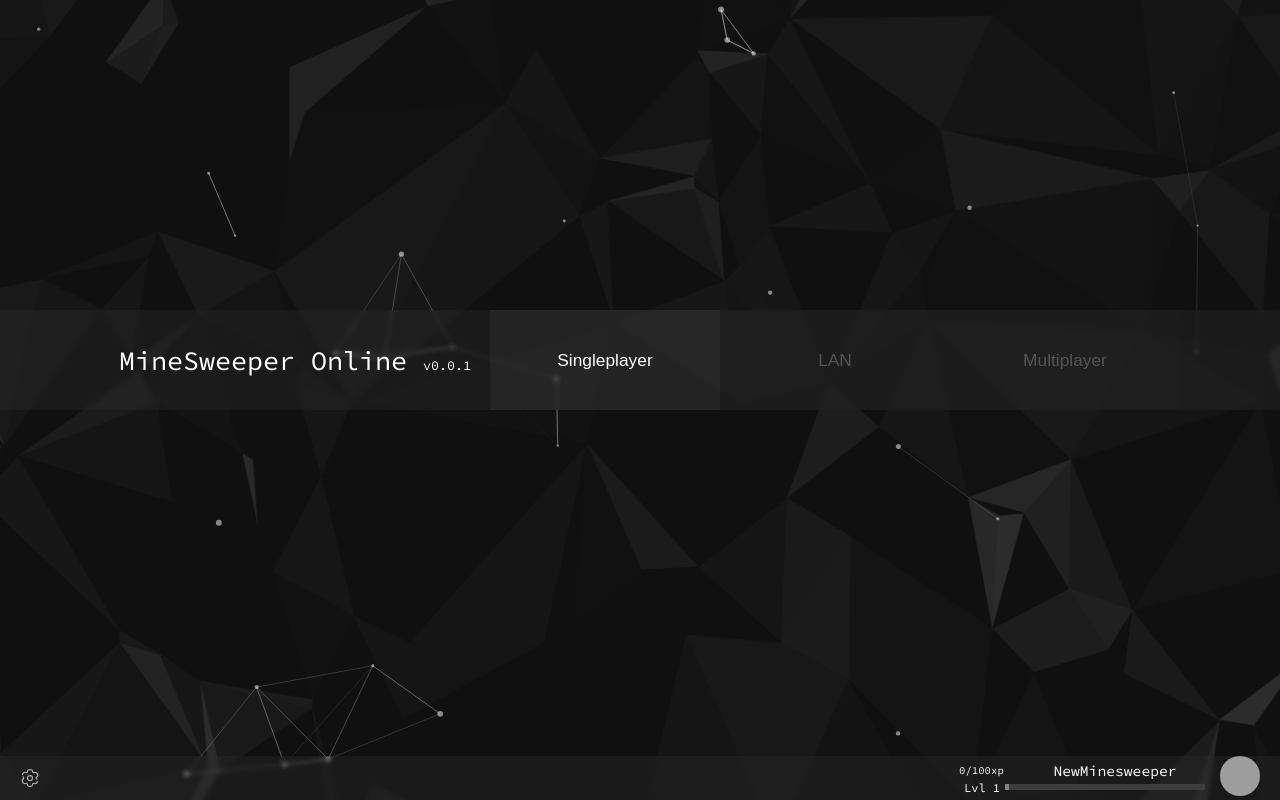
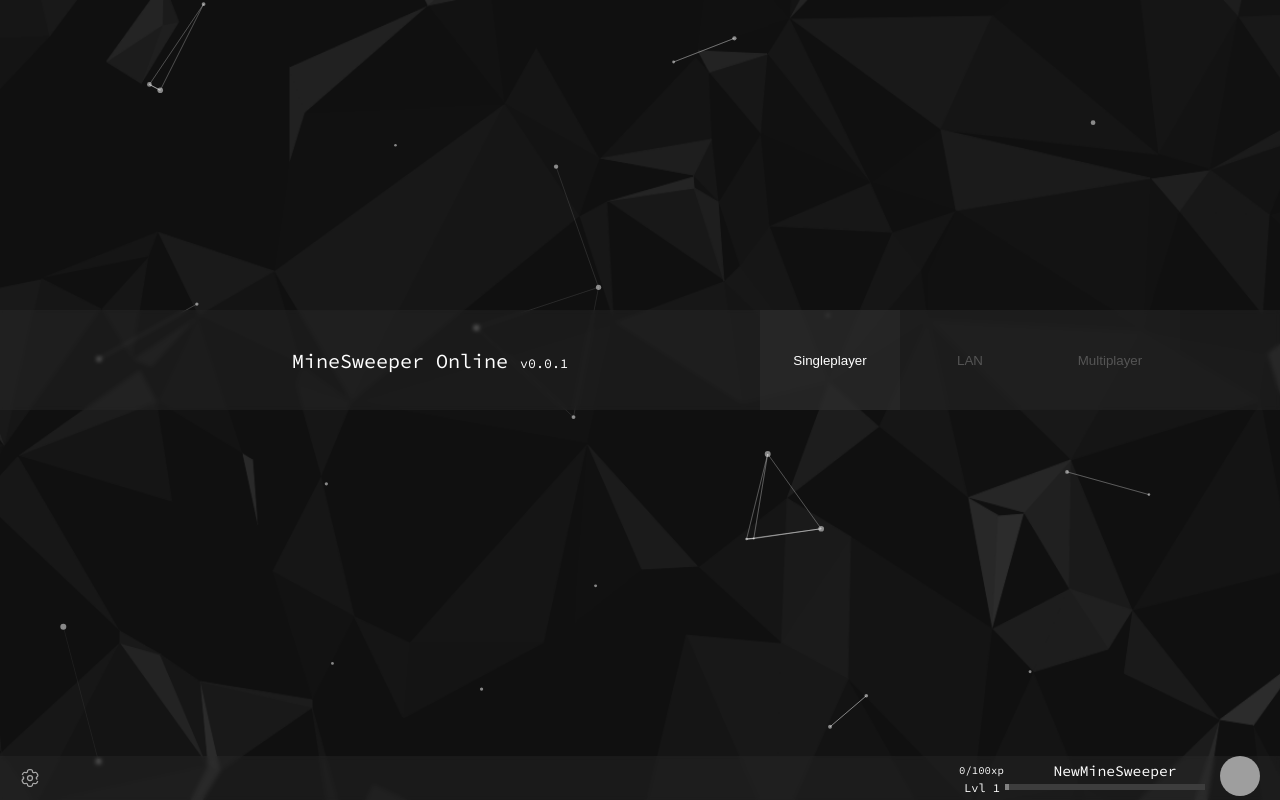
Before and after one commit to Rynn-Lee/MineSweeper, a Next.js app: page / in a window 1280 px wide. Shown: the top 800 px of the page. Built offline with nearby package versions, Linux system fonts and the light colour scheme; grey boxes are pictures that could not be loaded.

Commit message:
Design and optimization
Animations toggle
Some @media for menu
React.memo() for particles
Moved all settings to _app

```diff
--- a/src/components/Loading.tsx
+++ b/src/components/Loading.tsx
@@ -13,6 +13,7 @@ export default function Loading({setters, getters}: any){
       darkTheme: services.localstorage.getItem('darkTheme', true),
       background: services.localstorage.getItem('background', true),
       transparency: services.localstorage.getItem('transparency', true),
+      animations: services.localstorage.getItem('animations', true),
       userData: services.enc.decodeObject(services.localstorage.getItem('userData'))
     }
     if(!getters.settings.darkTheme){
@@ -22,6 +23,7 @@ export default function Loading({setters, getters}: any){
         darkTheme: setts.darkTheme,
         background: setts.background,
         transparency: setts.transparency,
+        animations: setts.animations
       })
       setters.setUserData({
         ...getters.userData,
@@ -31,7 +33,8 @@ export default function Loading({setters, getters}: any){
     }
     document.documentElement.setAttribute("dark-theme", `${setts.darkTheme}`);
     document.documentElement.setAttribute("transparency", `${setts.transparency}`);
-    setTimeout(()=>setters.setIsSetup(), 100)
+    document.documentElement.setAttribute("animations", `${setts.animations}`);
+    setTimeout(()=>setters.setIsSetup(), 500)
   // eslint-disable-next-line react-hooks/exhaustive-deps
   }, [])
 
--- a/src/components/Sidebar.tsx
+++ b/src/components/Sidebar.tsx
@@ -17,6 +17,10 @@ export default function Sidebar({setters, getters}: any){
           <span className={styles.impact}><span data-impact="low">••</span><Toggle state={getters.settings.transparency} fn={setters.toggles.toggleTransparency}/></span>
         </div>
         <div className={styles.option}>
+          <span>Animations</span>
+          <span className={styles.impact}><span data-impact="low">••</span><Toggle state={getters.settings.animations} fn={setters.toggles.toggleAnimations}/></span>
+        </div>
+        <div className={styles.option}>
           <span>Background Image</span>
           <span className={styles.impact}><span data-impact="none">•</span><Toggle state={getters.settings.background} fn={setters.toggles.toggleBackground}/></span>
         </div>
--- a/src/configs/ParticlesBG.js
+++ b/src/configs/ParticlesBG.js
@@ -2,8 +2,9 @@ import Particles from "react-tsparticles"
 import { loadFull } from "tsparticles"
 import ParticlesConfigLight from '@configs/particlesjs-config-light'
 import ParticlesConfigDark from '@configs/particlesjs-config-dark'
+import React from "react"
 
-export default function Particlesbg({darkTheme}){
+function Particlesbg({darkTheme}){
   const loadParticles = async (main) => await loadFull(main)
 
   return(
@@ -15,3 +16,5 @@ export default function Particlesbg({darkTheme}){
     </div>
   )
 }
+
+export const MemoizedParticles = React.memo(Particlesbg)
--- a/src/layouts/AppLayout.tsx
+++ b/src/layouts/AppLayout.tsx
@@ -2,28 +2,10 @@ import Head from "next/head";
 import styles from '@styles/applayout.module.sass'
 import BottomBar from "@/components/BottomBar";
 import Sidebar from "@/components/Sidebar";
-import { useState } from 'react'
 import Loading from "@/components/Loading";
-import { useObserver } from "@/hooks/useObserver";
 import AccountSettings from "@/components/Bottombar/AccountSettings";
 
-export default function AppLayout({children, setSettings, settings, toggles, setIsSetup, isSetup}: any){
-  const [windows, setWindows] = useState({
-    settings: false,
-    account: false
-  })
-  const [userData, setUserData] = useState({
-    accountName: 'NewMinesweeper',
-    experience: 0,
-    xpNeeded: 100,
-    xpLeft: 0,
-    lvl: 0,
-    image: ''
-  })
-
-  const setters = {setWindows, toggles, setSettings, setIsSetup, setUserData}
-  const getters = {windows, settings, userData}
-  const observer = useObserver(userData, "userData", true)
+export default function AppLayout({children, toggles, setters, getters}: any){
 
   return(
     <>
@@ -32,8 +14,8 @@ export default function AppLayout({children, setSettings, settings, toggles, set
         <meta name="description" content="Generated by create next app" />
         <meta name="viewport" content="width=device-width, initial-scale=1" />
       </Head>
-      {isSetup ? <Loading setters={setters} getters={getters}/> : <></>}
-      {settings.background ? <div className={styles.background}/> : <></>}
+      {getters.isSetup ? <Loading setters={setters} getters={getters}/> : <></>}
+      {getters.settings.background ? <div className={styles.background}/> : <></>}
       <div className={styles.content}>
         <Sidebar
           setters={setters}
--- a/src/pages/_app.tsx
+++ b/src/pages/_app.tsx
@@ -1,42 +1,63 @@
-import Particlesbg from '@/configs/ParticlesBG'
+import AppLayout from '@/layouts/AppLayout'
+import type { AppProps } from 'next/app'
+import { MemoizedParticles } from '@/configs/ParticlesBG'
+import { useObserver } from '@/hooks/useObserver'
 import { useToggles } from '@/hooks/useToggles'
-import AppLayout from '@/layouts/AppLayout'
+import { useState } from 'react'
 import '@/styles/index.sass'
-import type { AppProps } from 'next/app'
-import { useState } from 'react'
 
 interface settings {
   particles?: boolean | null
   darkTheme?: boolean | null
   background?: boolean | null
   transparency?: boolean | null
+  animations?: boolean | null
+}
+interface windows {
+  settings?: boolean | null
+  account?: boolean | null
+}
+interface userData {
+  accountName?: string,
+  experience?: number,
+  xpNeeded?: number,
+  xpLeft?: number,
+  lvl?: number,
+  image?: string
 }
 
 export default function App({ Component, pageProps }: AppProps) {
   const toggle: any = useToggles()
   const [isSetup, setIsSetup] = useState(true)
-  const [settings, setSettings] = useState<settings>({
-    particles: null,
-    darkTheme: null,
-    background: null,
-    transparency: null
+  const [settings, setSettings] = useState<settings>({})
+  const [windows, setWindows] = useState<windows>({})
+  const [userData, setUserData] = useState<userData>({
+    accountName: 'NewMineSweeper',
+    experience: 0,
+    xpNeeded: 100,
+    xpLeft: 0,
+    lvl: 1,
+    image: ''
   })
 
   const [toggles] = useState({
     toggleParticles: ()=>setSettings((prevSettings) => ({...prevSettings, particles: toggle.toggle(prevSettings.particles, 'particles')})),
     toggleTheme: ()=>setSettings((prevSettings) => ({...prevSettings, darkTheme: toggle.toggle(prevSettings.darkTheme, 'darkTheme', 'dark-theme')})),
     toggleBackground: ()=>setSettings((prevSettings) => ({...prevSettings, background: toggle.toggle(prevSettings.background, 'background')})),
-    toggleTransparency: ()=>setSettings((prevSettings) => ({...prevSettings, transparency: toggle.toggle(prevSettings.transparency, 'transparency', 'transparency')}))
+    toggleTransparency: ()=>setSettings((prevSettings) => ({...prevSettings, transparency: toggle.toggle(prevSettings.transparency, 'transparency', 'transparency')})),
+    toggleAnimations: ()=>setSettings((prevSettings) => ({...prevSettings, animations: toggle.toggle(prevSettings.animations, 'animations', 'animations')}))
   })
+
+  const setters = {setWindows, toggles, setSettings, setIsSetup: ()=>setIsSetup(false), setUserData}
+  const getters = {windows, settings, userData, isSetup}
+  const observer = useObserver(userData, "userData", true)
 
   return(
     <AppLayout
       toggles={toggles}
-      settings={settings}
-      setSettings={setSettings}
-      isSetup={isSetup}
-      setIsSetup={()=>setIsSetup(false)}>
-      {settings.particles ? <Particlesbg darkTheme={settings.darkTheme}/> : <></>}
+      setters={setters}
+      getters={getters}>
+      {settings.particles ? <MemoizedParticles darkTheme={settings.darkTheme}/> : <></>}
       <Component {...pageProps} />
     </AppLayout>
   )
--- a/src/styles/bottombar.module.sass
+++ b/src/styles/bottombar.module.sass
@@ -15,6 +15,7 @@
 .icons
   padding: 12px
   display: flex
+  transition: var(--var-transition)
   justify-content: center
   align-items: center
   &:hover
--- a/src/styles/index.module.sass
+++ b/src/styles/index.module.sass
@@ -50,3 +50,25 @@
     &:disabled
       background: var(--var-buttons-disabled) !important
       color: var(--var-buttons-disabled-font)
+
+@media screen and (max-width: 1280px)
+  .logo
+    font-size: 15pt
+  .buttons
+    button
+      font-size: 10pt
+      padding: 10px 10px
+      width: 140px !important
+      &:enabled:hover
+        font-size: 12pt
+
+@media screen and (max-width: 900px)
+  .logo
+    font-size: 15pt
+  .buttons
+    button
+      font-size: 8pt
+      padding: 10px 5px
+      width: 100px !important
+      &:enabled:hover
+        font-size: 9pt
--- a/src/styles/index.sass
+++ b/src/styles/index.sass
@@ -1,3 +1,7 @@
+:root
+  --var-transition: 200ms
+  --var-backdrop-blur: blur(2px)
+
 html[dark-theme="false"]
   --var-bg-color: #eeeeee
   --var-bg: url("../assets/images/triangles-white.png")
@@ -19,7 +23,7 @@ html[dark-theme="true"]
   --var-interface-background: #30303050
 
 html[transparency="false"][dark-theme="false"]
-  --var-buttons-bg: #aaaaaa
+  --var-buttons-bg: #bbbbbb
   --var-buttons-bg-hover: #cccccc
   --var-buttons-disabled: #cccccc
   --var-buttons-disabled-font: #909090
@@ -32,6 +36,9 @@ html[transparency="false"][dark-theme="true"]
   --var-buttons-disabled-font: #cccccc
   --var-interface-background: #202020
 
+html[animations="false"]
+  --var-transition: none
+
 [data-impact="high"]
   --var-impact: #ff4040
 [data-impact="medium"]
@@ -41,9 +48,6 @@ html[transparency="false"][dark-theme="true"]
 [data-impact="none"]
   --var-impact: white
 
-:root
-  --var-transition: 200ms
-  --var-backdrop-blur: blur(2px)
 
 @font-face
   font-family: scp
```
